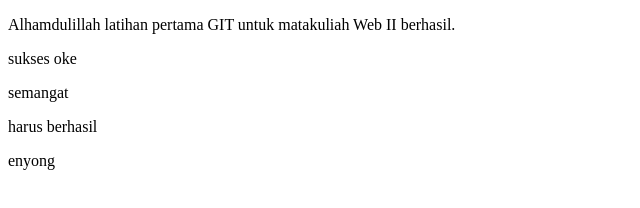
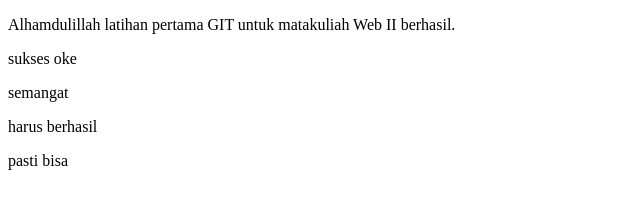
Before and after one commit to anggitadianing/WP2_Anggitadianing, a plain HTML site: page index.html in a window 1280 px wide. Shown: the full height of the page, 0-640 px from the left. Drawn offline with Linux system fonts and the light colour scheme.

Commit message:
menambahkan list 3

```diff
--- a/index.html
+++ b/index.html
@@ -11,6 +11,6 @@
     <p>sukses oke</p>
     <p>semangat</p>
     <p>harus berhasil</p>
-enyong
+    <p>pasti bisa</p>
 </body>
 </html>
```
